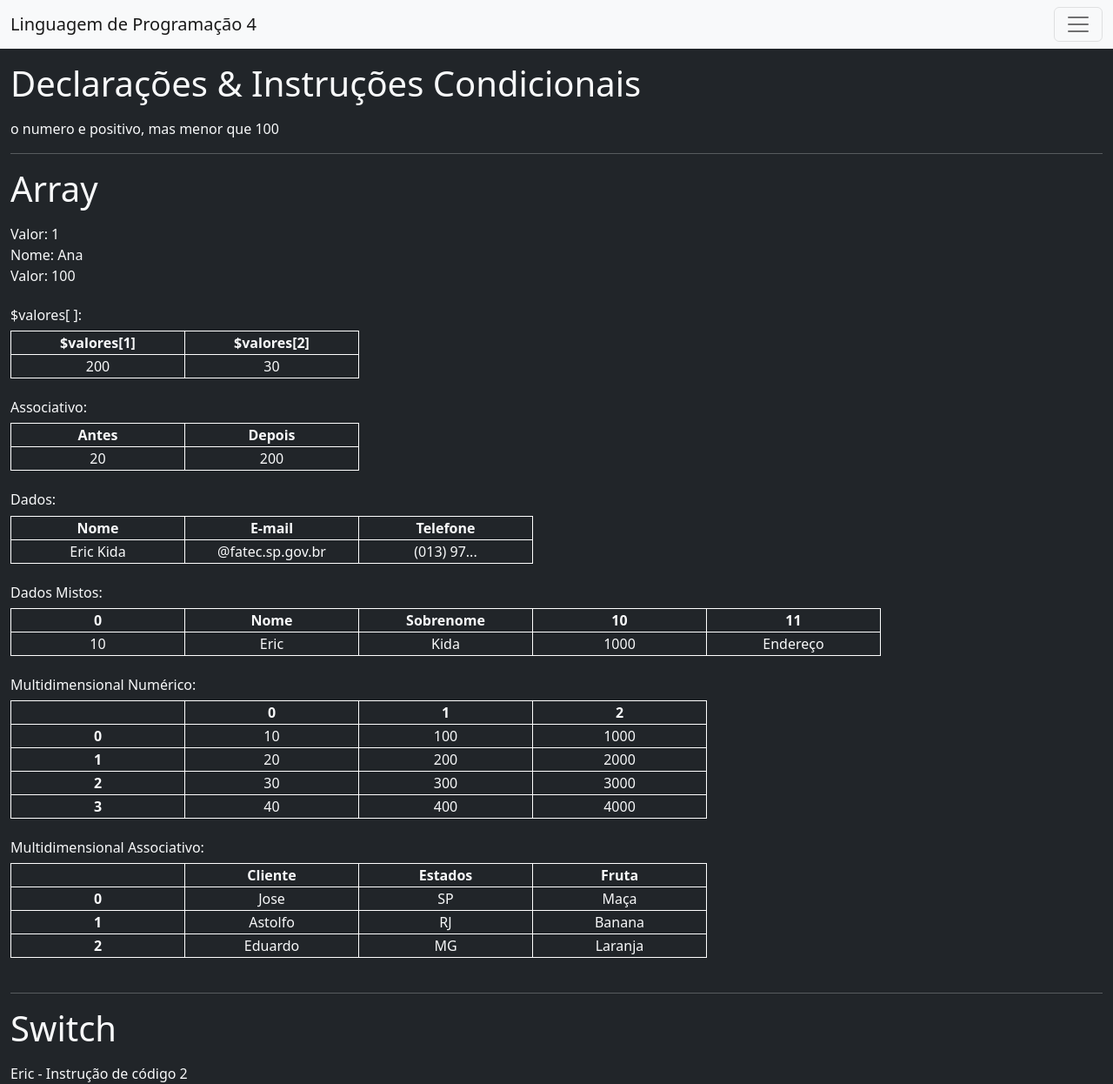
After one commit to EricKida/LingProg4, a PHP site: page /aula05.php in a window 1280 px wide. The commit adds this page. Shown: the whole page at 87% size. Run offline with PHP 8.4, Linux system fonts and the light colour scheme.

Commit message:
Adição da Aula 05
Arrays
 - Numéricos
 - Strings
 - Mistos
 - Associativo
 - Arrays dentro de Arrays (multidimensional)

Estrutura Switch

```diff
--- /dev/null
+++ b/aula05.php
@@ -0,0 +1,209 @@
+<!doctype html>
+<html lang="pt-BR">
+  <head>
+    <title>Aula 5</title>
+    <meta charset="utf-8">
+    <meta name="viewport" content="width=device-width, initial-scale=1, shrink-to-fit=no">
+    <link rel="stylesheet" href="https://cdn.jsdelivr.net/npm/bootstrap@5.2.0-beta1/dist/css/bootstrap.min.css"  integrity="sha384-0evHe/X+R7YkIZDRvuzKMRqM+OrBnVFBL6DOitfPri4tjfHxaWutUpFmBp4vmVor" crossorigin="anonymous">
+
+  </head>
+  <body class="bg-dark text-light">
+    <?php require_once "navbar.php" ?>
+    <script src="https://cdn.jsdelivr.net/npm/@popperjs/core@2.11.5/dist/umd/popper.min.js" integrity="sha384-Xe+8cL9oJa6tN/veChSP7q+mnSPaj5Bcu9mPX5F5xIGE0DVittaqT5lorf0EI7Vk" crossorigin="anonymous"></script>
+    <script src="https://cdn.jsdelivr.net/npm/bootstrap@5.2.0-beta1/dist/js/bootstrap.min.js" integrity="sha384-kjU+l4N0Yf4ZOJErLsIcvOU2qSb74wXpOhqTvwVx3OElZRweTnQ6d31fXEoRD1Jy" crossorigin="anonymous"></script>
+    <div class="container-fluid">
+    <?php
+        // Declarações & Instruções Condicionais
+        echo "<p class='display-6'>Declarações & Instruções Condicionais</p>";
+        # Operadores Lógicos
+        # Exemplo 1
+        $valor = 20;
+        if($valor > 10 && $valor !=30){
+            // Executa um código
+        }else{
+            // Executa outro código
+        };
+
+        # Exemplo 2
+        # Condição dentro de outra condição
+        $valor1= 10;
+        if($valor1 >= 0){
+            if($valor >= 100){
+            echo "O número é maior ou igual a zero";
+            }else{
+                echo "o numero e positivo, mas menor que 100";
+            }
+        }else{
+            echo "o Numero é negativo";
+        }
+
+        echo "<br><hr>";
+
+        // Array (Vetor) - O que é
+        echo "<p class='display-6'>Array</p>";
+
+        # É uma matriz (unidimensional) que correspone a uma coleção de valores
+        # Funciona como uma variável que contém muitos valores.
+        # A localização de um desses valores é designada por um índice "array"
+        # Exemplo 1
+        $valores1 = array(1,2,3,420,30);            #Array Numérico
+        $nomes1 = array('Pedro', 'Paulo', 'Ana');    #Array de Texto
+
+        # A partir do PHP 5.x passou-se a representar o array de uma outra forma mais simples
+        # Arrays de índice numérico
+        $valores2 = [1,2,3,40,50];
+        $nomes2 = ['Pedro', 'Ana', 'Paulo'];
+
+        # Os 'arrays' possuem como base o índice 0
+        echo 'Valor: ' . $valores2[0] . '<br>';
+        echo 'Nome: ' . $nomes2[1] . '<br>';
+
+        # Exemplo nomeado com números
+        # Para isto vamos utilizar um "Operador Atribuição (=>);
+        $dados = [
+            10 => 100,
+            20 => 200,
+            30 => 300
+        ];
+        echo 'Valor: ' . $dados[10] . '<br>';
+
+        # Array Numérico
+        # Sempre que precisarmos trabalho com 'array' numérico, utilizamos o índice
+        $valores = [10, 20, 30];
+        $valores[1] = 200; # [10, 200, 30]
+
+        # Podemos ignorar o índice na inclusão de um novo elemento
+        $valores[] = 400; # Teremos então a configuração do array [10, 200, 30, 400];
+
+        # Para apresentar o conteúdo do 'Array'
+        //echo 'O Valor de $valores[1]: ' . $valores[1] . '<br>' . '$valores[2]: ' . $valores[2];
+        echo '<br><h6>$valores[ ]: </h6>';
+        echo '<table class="text-center"><tr><th>$valores[1]</th><th>$valores[2]</th>';
+        echo "</tr><tr><td>$valores[1]</td><td>$valores[2]</td></tr></table>";
+
+        # Array Associativo
+        # Ao contrário do array de índice numérico, as chave são do tipo "string"
+        $valores1 = [
+            'A' => 20,
+            'B' => 30,
+            'C' => 40,
+            'D' => 50
+        ];
+
+        echo '<br><h6>Associativo: </h6>';
+        echo '<table class="text-center"><tr><th>Antes</th><th>Depois</th>';
+        echo "</tr><tr><td>";
+        echo $valores1['A'];
+        echo "</td><td>";
+
+        $valores1 = [
+            'A' => 200,
+            'B' => 300  # Sobreposição
+        ];
+
+        echo $valores1['A'];
+        echo "</td></tr></table>";
+
+        $valores2 = [
+            'nome' => "Eric Kida",
+            'email' => "@fatec.sp.gov.br",
+            'telefone' => "(013) 97..."
+        ];
+
+        echo '<br><h6>Dados: </h6>';
+        echo '<table class="text-center"><tr><th>Nome</th><th>E-mail</th><th>Telefone</th><tr>';
+        echo '<tr><td>' . $valores2['nome'] . '</td><td>' . $valores2['email'] . '</td><td>' . $valores2['telefone'] . '</td></tr></table>';
+
+        # Array Misto
+        # Podemos criar um array que combine indices numéricos ou nominais (string)
+        # Não são utilizados com frequência, pois são mais dificies de gerenciar
+
+        $dados = [
+            0 => 10,
+            'nome' => 'Eric',
+            'sobrenome' => 'Kida',
+            10 => 1000,
+            11 => 'Endereço'
+        ];
+        # Dificulta a forma de acessar os dados
+        echo '<br><h6>Dados Mistos: </h6>';
+        echo '<table class="text-center"><tr><th>0</th> <th>Nome</th><th>Sobrenome</th><th>10</th><th>11</th><tr>';
+        echo '<tr><td>' . $dados[0] . '</td><td>' . $dados['nome'] . '</td><td>' . $dados['sobrenome'] . '</td><td>' . $dados[10] . '</td><td>' . $dados[11] . '</td></tr></table>';
+
+        # Array "Multidimensional"
+        # São Arrays numéricos ou associativos, cujos valores são outros arrays
+        # É uma estrutura multidimensional, pois possui elementos de arrays dentro de um outro array
+
+        # Array Multidimensional Numérico
+        $dados = [
+            [10, 20, 30, 40],       # Elemento 1 índice 0 "array" do $dados
+            [100, 200, 300, 400],   # Elemento 2 índice 1 "array" do $dados
+            [
+                1000,               # Elemento 3 índice 2 "array" do $dados. Sub item 1 - índice 0
+                2000,               # Elemento 3 índice 2 "array" do $dados. Sub item 2 - índice 1
+                3000,               # Elemento 3 índice 2 "array" do $dados. Sub item 3 - índice 2
+                4000                # Elemento 3 índice 2 "array" do $dados. Sub item 4 - índice 3
+            ]
+        ];
+        # Como apresentamos estes elementos destes "array" multidimensionais de índice numérico
+        echo '<br><h6>Multidimensional Numérico: </h6>';
+        echo '<table class="text-center"><tr><td></th><th>0</th><th>1</th><th>2</th><tr>';
+        echo '<tr><th>0</th><td>' . $dados[0][0] . '</td><td>' . $dados[1][0] . '</td><td>' . $dados[2][0]  . '</td></tr>';
+        echo '<tr><th>1</th><td>' . $dados[0][1] . '</td><td>' . $dados[1][1] . '</td><td>' . $dados[2][1]  . '</td></tr>';
+        echo '<tr><th>2</th><td>' . $dados[0][2] . '</td><td>' . $dados[1][2] . '</td><td>' . $dados[2][2]  . '</td></tr>';
+        echo '<tr><th>3</th><td>' . $dados[0][3] . '</td><td>' . $dados[1][3] . '</td><td>' . $dados[2][3]  . '</td></tr></table>';
+
+        # Multidimensional Associativo (índice string nominal)
+        $dados2 = [
+            'cliente' => ['Jose', 'Astolfo', 'Eduardo'],
+            'estados' => ['SP', 'RJ', 'MG'],
+            'frutas' => ['Maça', 'Banana', 'Laranja']
+        ];
+        # Como apresentamos os elementos deste "array" multidimensional de índice nominal
+        echo '<br><h6>Multidimensional Associativo: </h6>';
+        echo '<table class="text-center"><tr><td></th><th>Cliente</th><th>Estados</th><th>Fruta</th><tr>';
+        echo '<tr><th>0</th><td>' . $dados2['cliente'][0] . '</td><td>' . $dados2['estados'][0] . '</td><td>' . $dados2['frutas'][0]  . '</td></tr>';
+        echo '<tr><th>1</th><td>' . $dados2['cliente'][1] . '</td><td>' . $dados2['estados'][1] . '</td><td>' . $dados2['frutas'][1]  . '</td></tr>';
+        echo '<tr><th>2</th><td>' . $dados2['cliente'][2] . '</td><td>' . $dados2['estados'][2] . '</td><td>' . $dados2['frutas'][2]  . '</td></tr></table>';
+
+        echo "<br><hr>";
+
+        // Declarações e Instruções Condicionais
+        # Switch - É uma alternativa ao encadeamento do IF...ELSEIF...ELSE
+        echo "<p class='display-6'>Switch</p>";
+        $nome = 'Eric';
+        # Neste caso, não temos a construção de uma condição lógica. Mas podemos construir a condição lógica e armazená-la em uma variável de teste.
+        switch($nome){
+
+            case 'Jonatas':
+                echo $nome . ' - Instrução de código 1';
+            break;
+
+            case 'Eric':
+                echo $nome . ' - Instrução de código 2';
+            break;
+
+            case 'Luana':
+                echo $nome . ' - Instrução de código 3';
+            break;
+
+            default:
+                echo $nome . ' - Instrução de código 4';
+            break;
+        }
+
+    ?>
+    </div>
+
+</body>
+</html>
+
+
+<style>
+    table, th, td {
+        border:1px solid white;
+    }
+    th, td{
+        width: 200px;
+    }
+</style>
--- a/navbar.php
+++ b/navbar.php
@@ -28,12 +28,18 @@
           <li class="nav-item">
             <a class="nav-link" href="aula04.php">Aula 04</a>
           </li>
+          <li class="nav-item">
+            <a class="nav-link" href="aula05.php">Aula 05</a>
+          </li>
           <hr>
           <li class="nav-item">
             <strong class="text-dark">Exercícios</strong>
           </li>
           <li class="nav-item">
             <a class="nav-link" href="ex01.php">Exercício 01</a>
+          </li>
+          <li class="nav-item">
+            <a class="nav-link" href="ex02.php">Exercício 02</a>
           </li>
         </ul>
       </div>
```
Also changed, not shown: ex02.php (added, +51 -0 lines), README.md.
